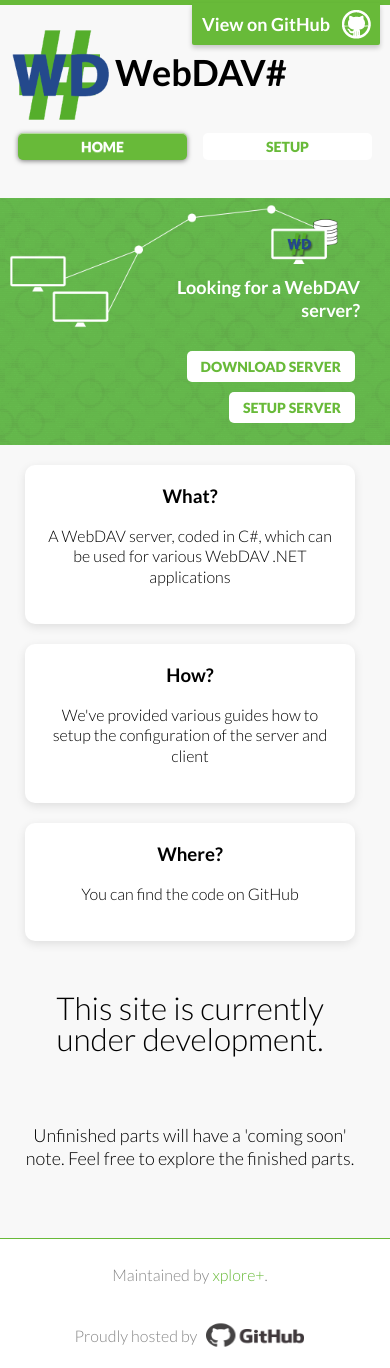
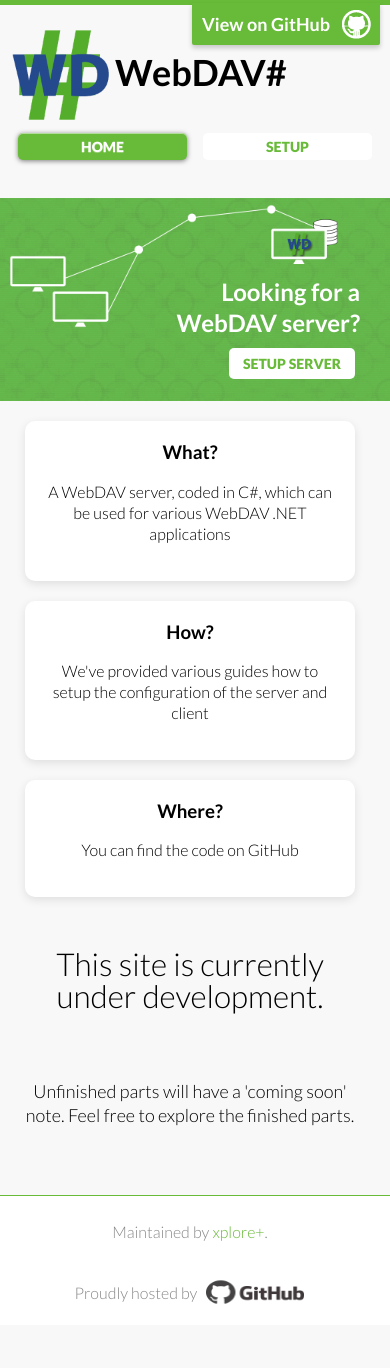
Before and after one commit to WebDAVSharp/webdavsharp.github.io, a Jekyll site: the page built from index.html, in a window 390 px wide. Built offline with Jekyll 4.4.1, drawn with Linux system fonts in a browser that asks for light colours; some web fonts are replaced; after the commit the page ends 1325 px from its top, so only the background shows below that.

Commit message:
Homepage style changes

```diff
--- a/css/style.css
+++ b/css/style.css
@@ -1133,13 +1133,25 @@ code.option, code.flag, code.filter, code.output {
     margin-bottom: 7px;
 }
 
+@media (max-width: 568px) {
+    .big-banner ul {
+        margin-top: 0;
+    }
+}
+
 
 .big-banner li {
     list-style-type: none;
     float: right;
 }
 
-@media (min-width: 512px) {
+@media (max-width: 568px) {
+    .big-banner p {
+        font-size: 24px;
+    }
+}
+
+@media (min-width: 569px) {
     .big-banner p {
         font-size: 42px;
     }
--- a/index.html
+++ b/index.html
@@ -11,7 +11,9 @@ home: true
                 <p>Looking for a WebDAV server?</p>
 
                 <ul>
-                    <li class="button-white"><a href="#">Download server</a></li>
+                    <div class="hide-on-mobiles">
+                        <li class="button-white "><a href="#">Download server</a></li>
+                    </div>
                     <li class="button-white"><a href="/setup/setup-server/">Setup server</a></li>
                 </ul>
             </div>
```
Also changed, not shown: 2 other files.
